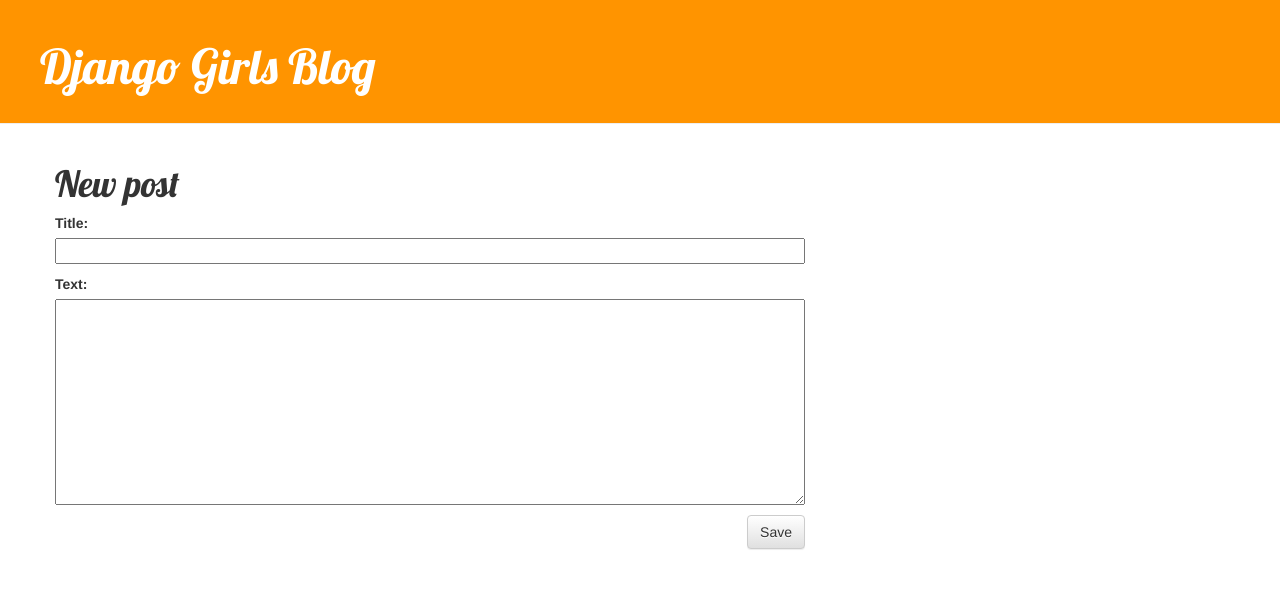
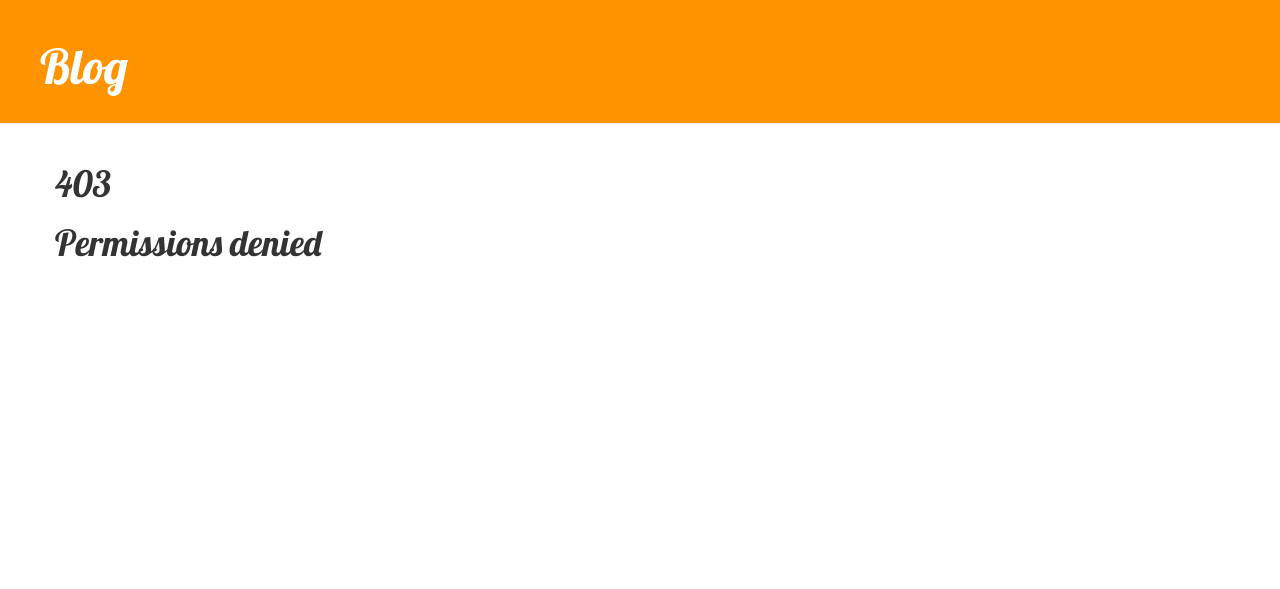
Before and after one commit to Fomchenkov/my-first-django-project, a Django app: page /post/new/ in a window 1280 px wide. Shown: the top 589 px of the page. Run offline with Django 3.2, Linux system fonts and the light colour scheme; some libraries are stand-ins or nearby versions.

Commit message:
Added persmissions

```diff
--- /dev/null
+++ b/blog/templates/blog/403.html
@@ -0,0 +1,6 @@
+{% extends 'blog/base.html' %}
+
+{% block content %}
+    <h1>403</h1>
+    <h1>Permissions denied</h1>
+{% endblock %}
--- /dev/null
+++ b/blog/templates/blog/404.html
@@ -0,0 +1,6 @@
+{% extends 'blog/base.html' %}
+
+{% block content %}
+    <h1>403</h1>
+    <h1>Page not found</h1>
+{% endblock %}
--- a/blog/templates/blog/base.html
+++ b/blog/templates/blog/base.html
@@ -1,7 +1,7 @@
 {% load staticfiles %}
 <html>
     <head>
-        <title>Django Girls blog</title>
+        <title>Blog</title>
         <link rel="stylesheet" href="//maxcdn.bootstrapcdn.com/bootstrap/3.2.0/css/bootstrap.min.css">
         <link rel="stylesheet" href="//maxcdn.bootstrapcdn.com/bootstrap/3.2.0/css/bootstrap-theme.min.css">
         <link href='//fonts.googleapis.com/css?family=Lobster&subset=latin,latin-ext' rel='stylesheet' type='text/css'>
@@ -12,7 +12,7 @@
             {% if user.is_authenticated %}
                 <a href="{% url 'post_new' %}" class="top-menu"><span class="glyphicon glyphicon-plus"></span></a>
             {% endif %}
-            <h1><a href="/">Django Girls Blog</a></h1>
+            <h1><a href="/">Blog</a></h1>
         </div>
         <div class="content container">
             <div class="row">
--- a/blog/views.py
+++ b/blog/views.py
@@ -18,42 +18,47 @@ def post_detail(request, pk):
 
 
 def post_new(request):
-    if request.method == "POST":
-        form = PostForm(request.POST)
-        if form.is_valid():
-            post = form.save(commit=False)
-            post.author = request.user
-            post.published_date = timezone.now()
-            post.save()
-            return redirect('post_detail', pk=post.pk)
+    if request.user.is_authenticated:
+        if request.method == "POST":
+            form = PostForm(request.POST)
+            if form.is_valid():
+                post = form.save(commit=False)
+                post.author = request.user
+                post.published_date = timezone.now()
+                post.save()
+                return redirect('post_detail', pk=post.pk)
+        else:
+            form = PostForm()
+        return render(request, 'blog/post_edit.html', {'form': form})
     else:
-        form = PostForm()
-    return render(request, 'blog/post_edit.html', {'form': form})
+        return render(request, 'blog/403.html')
 
 
 def post_edit(request, pk):
-    post = get_object_or_404(Post, pk=pk)
-    if request.method == "POST":
-        form = PostForm(request.POST, instance=post)
-        if form.is_valid():
-            post = form.save(commit=False)
-            post.author = request.user
-            post.published_date = timezone.now()
-            post.save()
-            return redirect('post_detail', pk=post.pk)
+    if request.user.is_authenticated:
+        post = get_object_or_404(Post, pk=pk)
+        if request.method == "POST":
+            form = PostForm(request.POST, instance=post)
+            if form.is_valid():
+                post = form.save(commit=False)
+                post.author = request.user
+                post.published_date = timezone.now()
+                post.save()
+                return redirect('post_detail', pk=post.pk)
+        else:
+            form = PostForm(instance=post)
+        return render(request, 'blog/post_edit.html', {'form': form})
     else:
-        form = PostForm(instance=post)
-    return render(request, 'blog/post_edit.html', {'form': form})
+        return render(request, 'blog/403.html')
 
 
 def post_delete(request, pk):
-    post = get_object_or_404(Post, pk=pk)
-    try:
-        post.delete()
-    except Exception as e:
-        print(e)
-    return redirect('post_list')
-
-
-def hello(request):
-    return render(request, 'blog/hello.html', {})
+    if request.user.is_authenticated:
+        post = get_object_or_404(Post, pk=pk)
+        try:
+            post.delete()
+        except Exception as e:
+            print(e)
+        return redirect('post_list')
+    else:
+        return render(request, 'blog/403.html')
--- a/mysite/settings.py
+++ b/mysite/settings.py
@@ -25,7 +25,7 @@ SECRET_KEY = 'xckirq)pw6+n(7-yk1^qzc+9yly%^h6n4y6r+f+0s*$3e(8*&j'
 # SECURITY WARNING: don't run with debug turned on in production!
 DEBUG = True
 
-ALLOWED_HOSTS = ['127.0.0.1', '0.0.0.0', '85.143.213.89']
+ALLOWED_HOSTS = ['127.0.0.1', '0.0.0.0', '85.143.213.89', 'helloworld132.ga']
 
 
 # Application definition
--- a/mysite/urls.py
+++ b/mysite/urls.py
@@ -18,6 +18,5 @@ from django.urls import path, include
 
 urlpatterns = [
     path('admin/', admin.site.urls),
-    path('hello/', include('blog.urls_hello')),
     path('', include('blog.urls')),
 ]
```
Also changed, not shown: blog/templates/blog/hello.html (deleted, +0 -8 lines).
